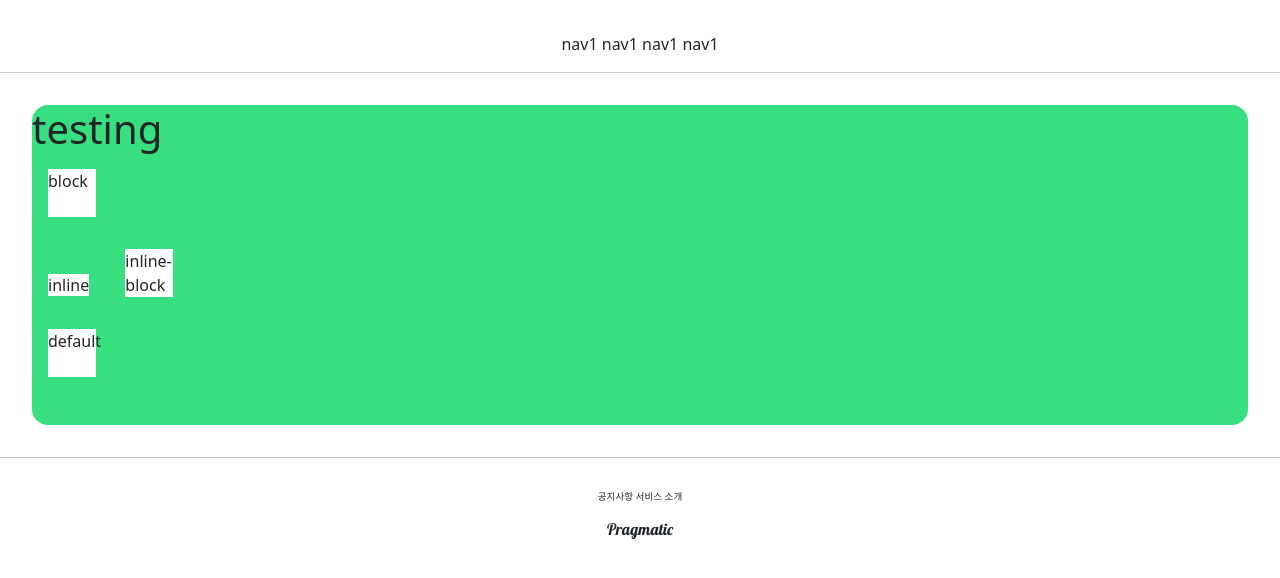
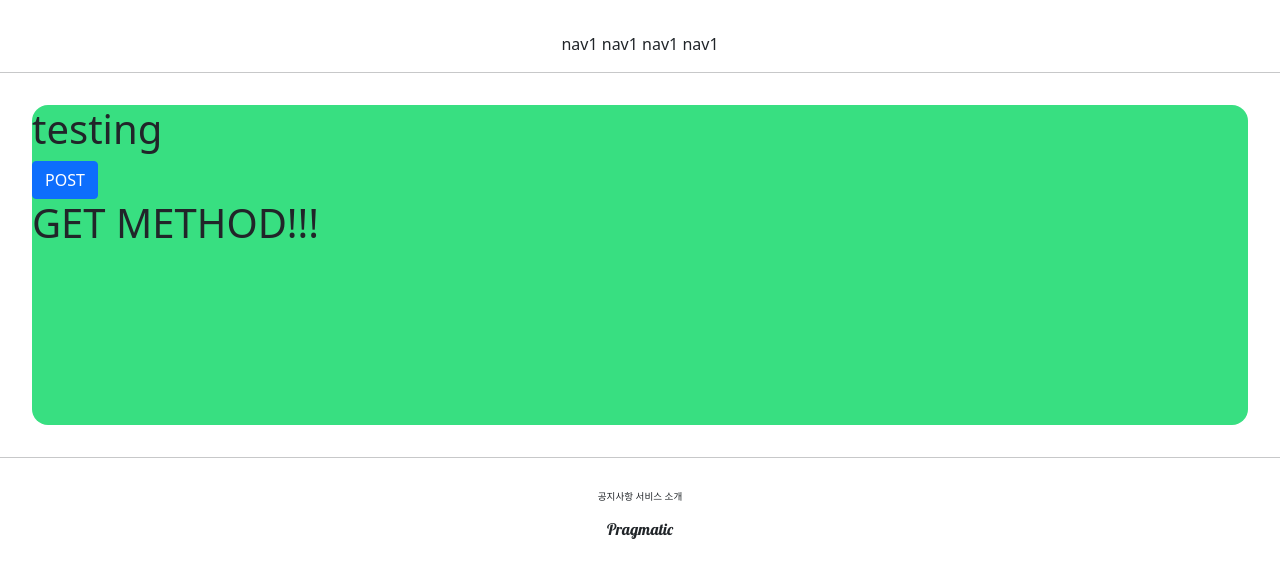
Before and after one commit to jabberwocker04/pragmatic, a Django app: page /account/hello_world/ in a window 1280 px wide. Shown: the top 578 px of the page. Run offline with Django 3.2, Linux system fonts and the light colour scheme.

Commit message:
django course 16 commit

```diff
--- a/accountapp/templates/accountapp/hello_world.html
+++ b/accountapp/templates/accountapp/hello_world.html
@@ -2,25 +2,21 @@
 
 {% block content %}
 
-    <style>
-        .testing {
-            background-color: white;
-            height: 3rem;
-            width: 3rem;
-            margin: 1rem;
-        }
-    </style>
 
     <div style="height: 20rem; background-color: #38df81; border-radius: 1rem; margin: 2rem;">
         <h1>
             testing
         </h1>
 
-        <div class="testing" style="display: block">block</div>
-        <div class="testing" style="display: inline">inline</div>
-        <div class="testing" style="display: None">None</div>
-        <div class="testing" style="display: inline-block">inline-block</div>
-        <div class="testing" style="display"> default</div>
+       <form action="/account/hello_world/" method="post">
+           {% csrf_token %}
+           <input type="submit" class="btn btn-primary" value="POST">
+
+       </form>
+
+        <h1>
+            {{ text }}
+        </h1>
 
     </div>
 
--- a/accountapp/views.py
+++ b/accountapp/views.py
@@ -4,4 +4,8 @@ from django.shortcuts import render
 # Create your views here.
 
 def hello_world(request):
-    return render(request, 'accountapp/hello_world.html')
+
+    if request.method == "POST":
+        return render(request, 'accountapp/hello_world.html', context={'text': 'POST METHOD!!!'})
+    else:
+        return render(request, 'accountapp/hello_world.html', context={'text': 'GET METHOD!!!'})
```
